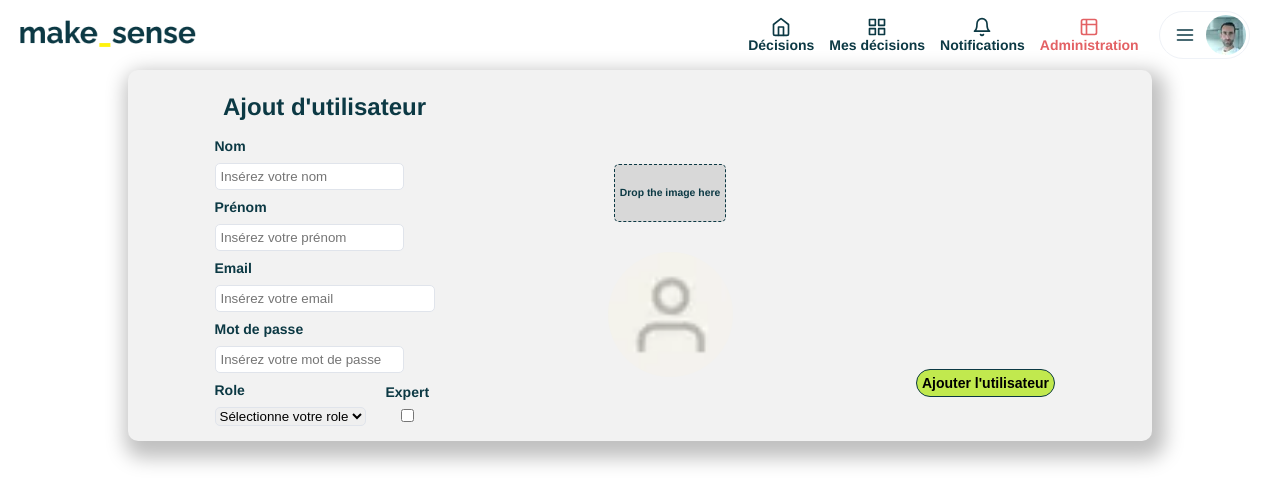
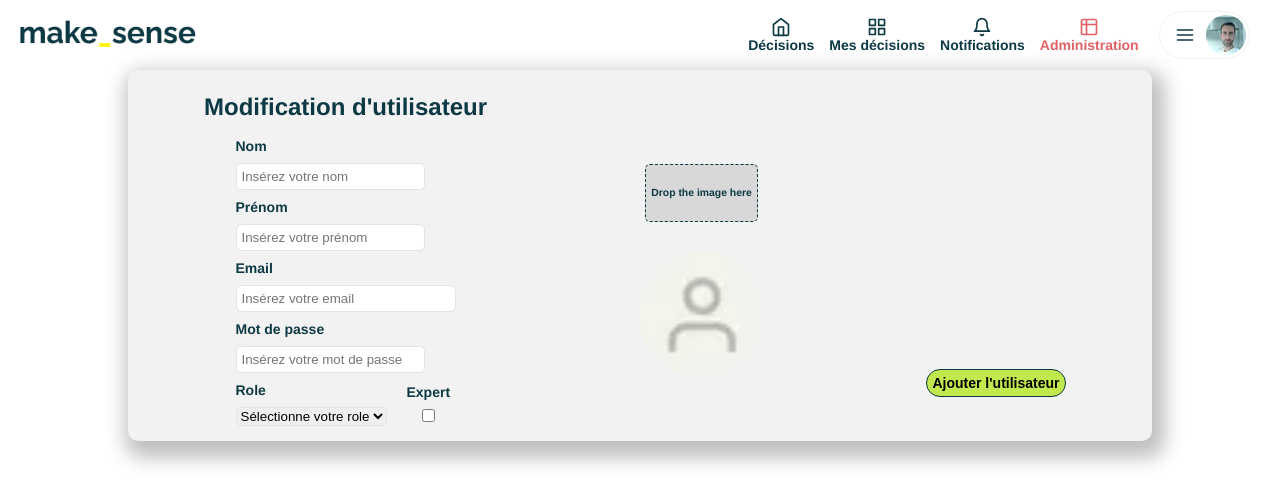
Before and after one commit to WildCodeSchool/2023-02-JS-RemoteFR-DeVMX-P3-Sense-Makers, a React (Vite) app in the folder frontend/: page /profile in a window 1280 px wide. Shown: the top 504 px of the page. Built offline with nearby package versions, Linux system fonts and the light colour scheme.

Commit message:
Add title

```diff
--- a/frontend/src/components/Profiles/GlobalComponents/ModifyUser.jsx
+++ b/frontend/src/components/Profiles/GlobalComponents/ModifyUser.jsx
@@ -73,7 +73,7 @@ export default function ModifyUser() {
   return (
     <form className="user-management" onSubmit={submit}>
       <div className="input-container">
-        <h2 className="input-title">Ajout d'utilisateur</h2>
+        <h2 className="input-title">Modification d'utilisateur</h2>
         <div className="input-fields">
           <label htmlFor="lastName">
             Nom <br />
```
